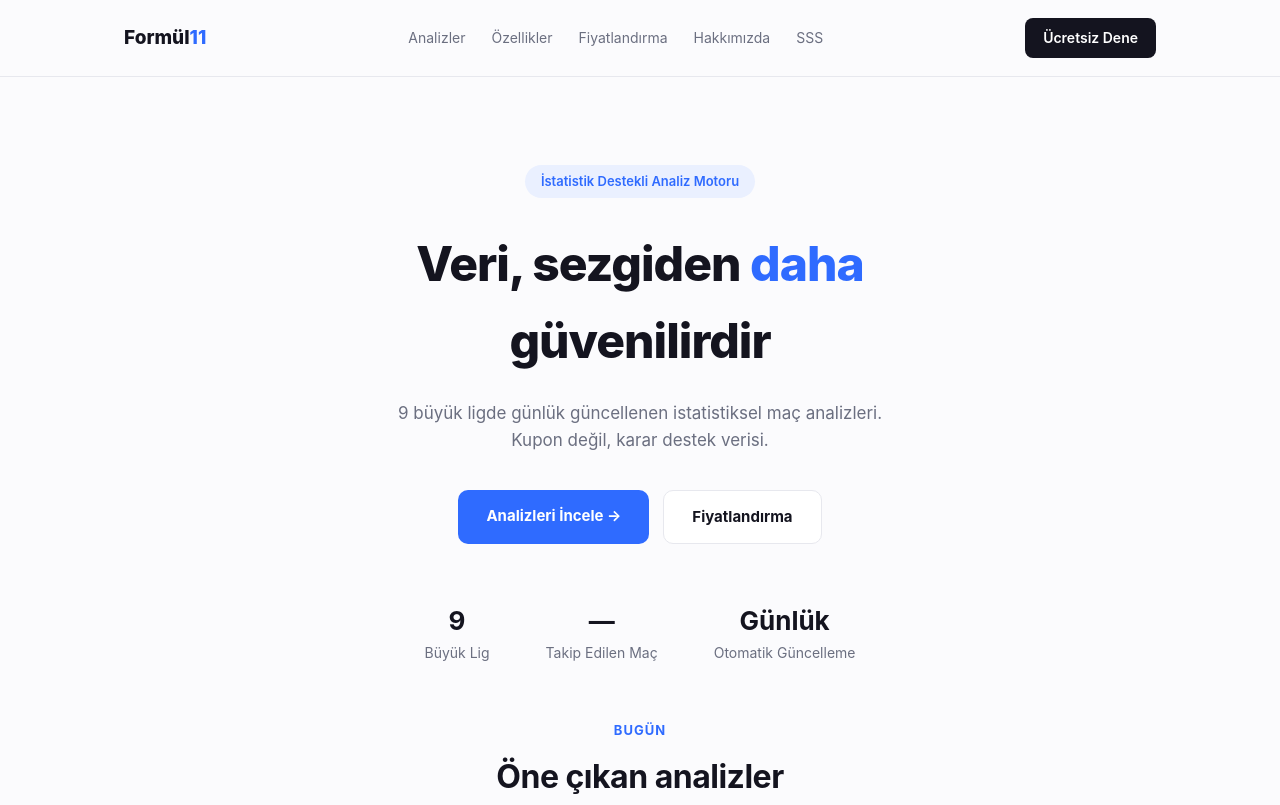
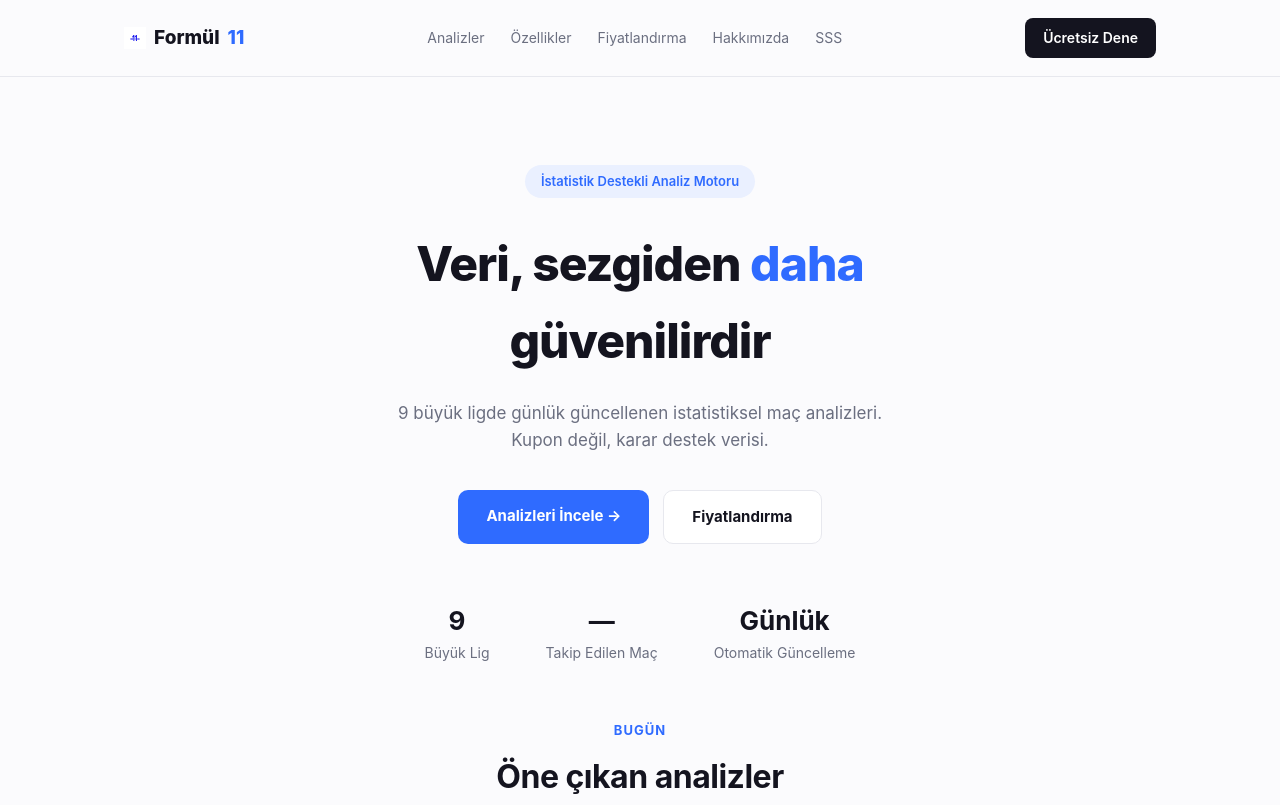
Before and after one commit to depofiti-design/formul11-site, a website with bundled scripts: page index.html in a window 1280 px wide. Shown: the top 805 px of the page. Built offline with nearby package versions, Linux system fonts and the light colour scheme; no server answers.

Commit message:
Nav'a marka ikon mark'ını ekle (logo-icon.svg)

```diff
--- a/index.html
+++ b/index.html
@@ -33,7 +33,8 @@
 
   header{border-bottom:1px solid var(--border);position:sticky;top:0;background:rgba(251,251,253,0.9);backdrop-filter:blur(8px);z-index:50;}
   .nav{display:flex;align-items:center;justify-content:space-between;padding:18px 24px;max-width:1080px;margin:0 auto;}
-  .logo{font-weight:800;font-size:19px;}
+  .logo{font-weight:800;font-size:19px;display:flex;align-items:center;gap:8px;}
+  .logo-icon{width:22px;height:22px;display:block;}
   .logo em{color:var(--accent);font-style:normal;}
   .navlinks{display:flex;gap:26px;font-size:14px;color:var(--muted);}
   .navlinks a:hover{color:var(--text);}
@@ -109,7 +110,7 @@
 
 <header>
   <div class="nav">
-    <div class="logo">Formül<em>11</em></div>
+    <div class="logo"><img src="logo-icon.svg" alt="" class="logo-icon">Formül<em>11</em></div>
     <div class="navlinks">
       <a href="#analiz">Analizler</a>
       <a href="#ozellikler">Özellikler</a>
```
Also changed, not shown: gizlilik.html (+3 -2 lines), hakkimizda.html (+3 -2 lines), kosullar.html (+3 -2 lines), sss.html (+3 -2 lines), logo-icon.svg (added).
